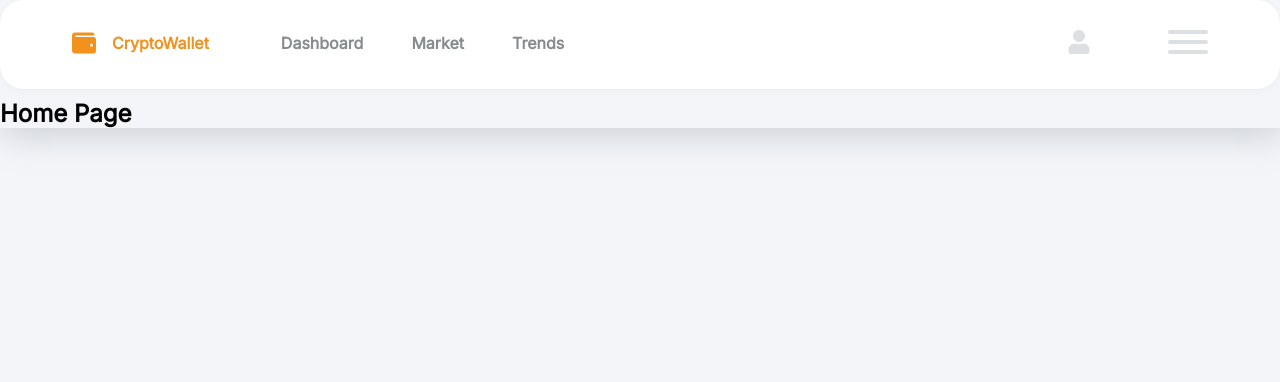
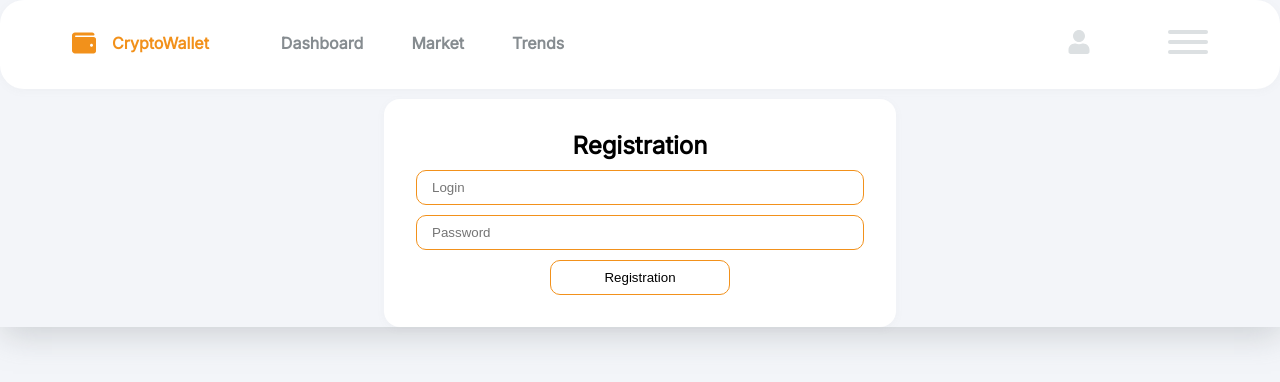
Before and after one commit to ShapovalDenys/Crypto_Marketplace, a React (Create React App) app: page /#/registration in a window 1280 px wide. Before the commit this address led to /#/. Shown: the top 382 px of the page. Built offline with nearby package versions, Linux system fonts and the light colour scheme.

Commit message:
solution

```diff
--- a/src/components/Modules/Home/Home.js
+++ b/src/components/Modules/Home/Home.js
@@ -4,9 +4,10 @@ import './Home.scss';
 
 const Home = () => {
 
-
   return (
-    <h2>Home Page</h2>
+    <div className="homepage">
+      <h2>Home Page</h2>
+    </div>
   )
 }
 
--- a/src/components/Modules/Home/Home.scss
+++ b/src/components/Modules/Home/Home.scss
@@ -0,0 +1,5 @@
+.homepage {
+  margin: 0 auto;
+  height: 90vh;
+  line-height: 600px;
+}
--- a/src/components/Modules/Login/Login.js
+++ b/src/components/Modules/Login/Login.js
@@ -1,6 +1,7 @@
 import React, { useState, useEffect } from 'react';
 import { useSelector, useDispatch } from 'react-redux';
 import { getResponse, loginSuccess } from '../../Store/index';
+import { Link } from 'react-router-dom';
 import axios from 'axios';
 
 import './Login.scss';
@@ -74,8 +75,15 @@ const Login = () => {
 
       <input onChange={(e) => setPassword(e.target.value)} className="login__input" type="password" placeholder="Password" required />
 
-      <input id="check" type="checkbox" value={isRemember} onChange={() => setIsRemember(!isRemember)}></input>
-      <label htmlFor="check"> Remember Me</label>
+      <div className="login__inner">
+
+        <div>
+          <input className="login__checkbox" id="check" type="checkbox" value={isRemember} onChange={() => setIsRemember(!isRemember)}></input>
+          <label className="login__checkbox" htmlFor="check"> Remember Me</label>
+        </div>
+
+        <Link to="/registration" className="login__registration-link">Registration</Link>
+      </div>
 
       <button className="login__button" type="submit">Login</button>
     </form>
--- a/src/components/Modules/Login/Login.scss
+++ b/src/components/Modules/Login/Login.scss
@@ -45,4 +45,21 @@
   &__article-success {
     color: green;
   }
+  &__inner {
+    display: flex;
+    justify-content: space-between;
+  }
+  &__registration-link {
+    color: black;
+    @include transitionWebKitDuration;
+    &:hover {
+      color: #f2911b;
+    }
+    &:active {
+      color: black;
+    }
+  }
+  &__checkbox {
+    cursor: pointer;
+  }
 }
--- a/src/components/Modules/Module.js
+++ b/src/components/Modules/Module.js
@@ -10,6 +10,7 @@ import Feed from './Feed/Feed';
 import Wallets from './Wallets/Wallets';
 import Login from './Login/Login';
 import Home from './Home/Home';
+import Registration from './Registration/Registration';
 
 const Module = () => (
   <section className="module">
@@ -20,6 +21,7 @@ const Module = () => (
       <Route path="/market" exact component={Operations} />
       <Route path="/trends" exact component={Operations} />
       <Route path="/login" exact component={Login} />
+      <Route path="/registration" exact component={Registration} />
       <Redirect to="/"/>
     {/*<section className="module">
         <Rates />
--- /dev/null
+++ b/src/components/Modules/Registration/Registration.js
@@ -0,0 +1,38 @@
+import React, { useState } from 'react';
+import axios from 'axios';
+
+import './Registration.scss';
+
+const Registration = () => {
+
+  const [login, setLogin] = useState("");
+  const [password, setPassword] = useState("");
+
+  const onClickRegistration = (event) => {
+    event.preventDefault();
+    const DATA = JSON.stringify({login: login, password: password})
+    axios.post('/registration.php', DATA)
+    .then(function (response) {
+      console.log(response.json())
+
+    })
+    .catch(function (error) {
+      console.log(error);
+
+    });
+  }
+
+  return (
+    <form className="login" onSubmit={(e) => onClickRegistration(e)}>
+    <h2 className="login__article">Registration</h2>
+
+    <input onChange={(e) => setLogin(e.target.value)} className="login__input" type="login" placeholder="Login" autoFocus required />
+
+    <input onChange={(e) => setPassword(e.target.value)} className="login__input" type="password" placeholder="Password" required />
+
+    <button className="login__button" type="submit">Registration</button>
+  </form>
+  )
+}
+
+export default Registration;
--- /dev/null
+++ b/src/components/Modules/Registration/Registration.scss
@@ -0,0 +1 @@
+@import "../../../vars";
--- a/src/css-reset.scss
+++ b/src/css-reset.scss
@@ -28,6 +28,9 @@ a {
   &:hover {
     text-decoration: none;
   }
+  &:active {
+    text-decoration: none;
+  }
 }
 
 li {
```
